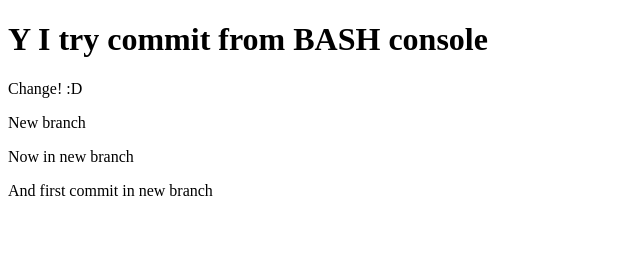
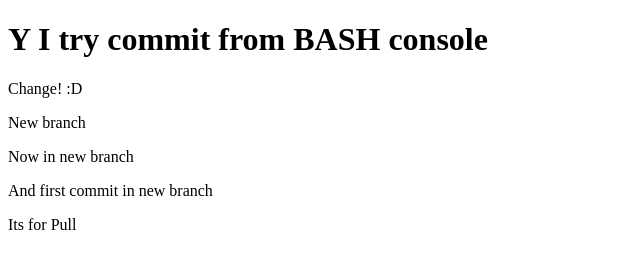
Before and after one commit to gekston/git-console, a plain HTML site: page index.html in a window 1280 px wide. Shown: the full height of the page, 0-640 px from the left. Drawn offline with Linux system fonts and the light colour scheme.

Commit message:
update for pull index.html

```diff
--- a/index.html
+++ b/index.html
@@ -8,5 +8,6 @@
   <p>New branch</p>
   <p>Now in new branch</p>
   <p>And first commit in new branch<p>
+  <p>Its for Pull</p>
 </body>
 </html>
```
